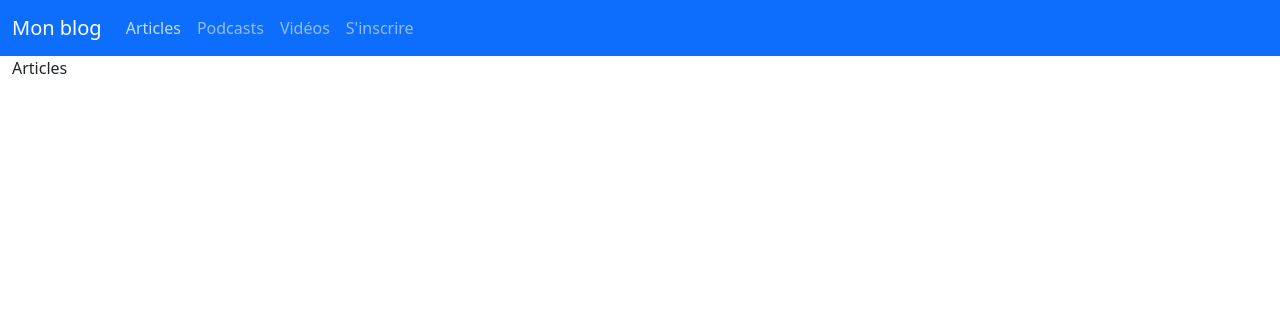
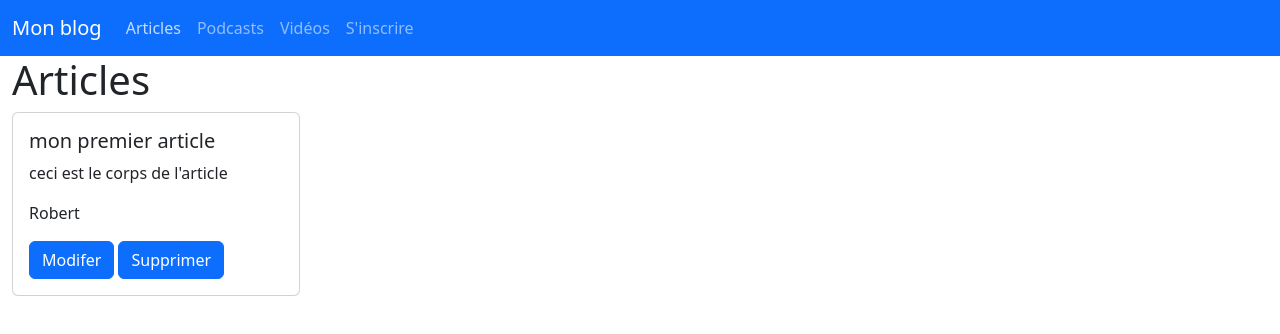
Before and after one commit to Tomus69/2i-exo-api, a plain HTML site: page index.html in a window 1280 px wide. Both pictures are taken after a click on the link "Articles". Drawn offline with nearby package versions, Linux system fonts and the light colour scheme.

Commit message:
Add indexedDB

```diff
--- /dev/null
+++ b/components/Articles.js
@@ -0,0 +1,65 @@
+export default function getArticles() {
+    const request = window.indexedDB.open("articles", 1);
+    const articlesCard = document.querySelector('#articles');
+
+    request.onsuccess = (event) => {
+        const articles = [];
+        const db = event.target.result;
+
+        const store = db.transaction("articles", "readonly").objectStore("articles");
+
+        store.openCursor().onsuccess = (e) => {
+            const cursor = e.target.result;
+            if (cursor) {
+                articles.push(cursor.value);
+                cursor.continue();
+            } else {
+                articles.forEach(element => {
+                    const parent = document.createElement("div");
+                    parent.innerHTML = `
+                        <div class="card" style="width: 18rem;">
+                            <div class="card-body">
+                                <h5 class="card-title">${element.title}</h5>
+                                <p class="card-text">${element.text}</p>
+                                <p class="card-text">${element.author}</p>
+                                <a id="button-update" href="#" class="btn btn-primary">Modifer</a>
+                                <a id="button-delete" href="#" class="btn btn-primary">Supprimer</a>
+                            </div>
+                        </div>
+                    `;
+                    articlesCard.appendChild(parent);
+                    const deleteButton = document.querySelector("#button-delete");
+                    deleteButton.addEventListener('click', () => {
+                        deleteArticle(element.id);
+                    });
+                });
+            }
+        }
+    }
+    request.onerror = (event) => {
+        console.log('ERROR :', event);
+    }
+}
+
+export function deleteArticle(id = 1) {
+    const request = window.indexedDB.open("articles", 1);
+
+    request.onsuccess = (event) => {
+        console.log('success');
+        const db = event.target.result;
+
+        const store = db.transaction("articles", "readwrite").objectStore("articles");
+        const req = store.delete(id);
+
+        req.onsuccess = () => {
+            console.log('DELETE SUCCESS :', id);
+            window.location.reload();
+        }
+        req.onerror = (e) => {
+            console.log('DELETE ERROR :', e);
+        }
+    }
+    request.onerror = (e) => {
+        console.log('REQUEST ERROR :', e);
+    }
+}
--- a/components/Form.js
+++ b/components/Form.js
@@ -1,3 +1,4 @@
+export default function getForm() {
     const submitForm = document.querySelector('#my-form');
     const name = document.querySelector("#inputName");
     const lastname = document.querySelector("#inputLastname");
@@ -17,3 +18,4 @@ submitForm.addEventListener('submit', (e) => {
         };
         console.log('SUBMIT :', payload);
     });
+}
--- a/components/SearchAddress.js
+++ b/components/SearchAddress.js
@@ -1,3 +1,4 @@
+export default function getAddress() {
     const address = document.querySelector("#inputAddress");
     const list = document.querySelector("#datalistOptions");
 
@@ -21,3 +22,4 @@ address.addEventListener('input', (e) => {
                 }
             });
     });
+}
--- a/components/WebCam.js
+++ b/components/WebCam.js
@@ -1,7 +1,8 @@
-let camera_button = document.querySelector("#start-camera");
-let video = document.querySelector("#video");
-let click_button = document.querySelector("#click-photo");
-let canvas = document.querySelector("#canvas");
+export default function getWebCam() {
+	const camera_button = document.querySelector("#start-camera");
+	const video = document.querySelector("#video");
+	const click_button = document.querySelector("#click-photo");
+	const canvas = document.querySelector("#canvas");
 	const image_input = document.querySelector("#inputPicture");
 
 	camera_button.addEventListener('click', function(e) {
@@ -20,7 +21,7 @@ camera_button.addEventListener('click', function(e) {
 	click_button.addEventListener('click', function(e) {
 		e.preventDefault();
 		   canvas.getContext('2d').drawImage(video, 0, 0, canvas.width, canvas.height);
-   	let image_data_url = canvas.toDataURL('image/jpeg');
+		   const image_data_url = canvas.toDataURL('image/jpeg');
 
 		image_input.setAttribute('value', image_data_url);
 		document.querySelector("#display-image").style.backgroundImage = `url(${image_data_url})`;
@@ -28,3 +29,4 @@ click_button.addEventListener('click', function(e) {
 		   // data url of the image
 		   console.log(image_data_url);
 	});
+}
--- a/index.html
+++ b/index.html
@@ -53,5 +53,6 @@ crossorigin="anonymous"></script>
 <script src="./components/WebCam.js" type="module"></script>
 <script src="./components/SearchAddress.js" type="module"></script>
 <script src="./components/Form.js" type="module"></script>
+<script src="./components/Articles.js" type="module"></script>
 </body>
 </html>
--- a/router.js
+++ b/router.js
@@ -2,6 +2,10 @@ import {Articles} from "./views/Articles.js";
 import {Podcasts} from "./views/Podcasts.js";
 import {Videos} from "./views/Videos.js";
 import {SignUp} from "./views/SignUp.js";
+import getArticles from "./components/Articles.js";
+import getWebCam from "./components/WebCam.js";
+import getAddress from "./components/SearchAddress.js";
+import getForm from "./components/Form.js";
 
 export class Router {
     routes;
@@ -21,7 +25,7 @@ export class Router {
 
     start() {
         // affichage d'une page par défaut
-        this.contentContainer.innerHTML = (new this.routes.signUp).html()
+        this.contentContainer.innerHTML = (new this.routes.articles).html()
 
         // Ecoute l'événement du click sur les menus et affiche la page correspondante
         this.menus.forEach((menu) => {
@@ -37,6 +41,48 @@ export class Router {
             case 'Articles':
                 const articles = new this.routes.articles
                 this.display(articles.html())
+                let request = window.indexedDB.open("articles", 1)
+                request.onsuccess = (event) => {
+                    console.log('success');
+                }
+                request.onupgradeneeded = function(event) {
+                    let db = event.target.result;
+                    let articles = [
+                        {
+                            id:1,
+                            title: "mon premier article",
+                            text: "ceci est le corps de l'article",
+                            author: "Robert"
+                        }
+                    ]
+
+                    // Crée un objet de stockage pour cette base de données
+                    // Possibilité de générer les id avec l'option autoIncrement
+                    let objectStore = db.createObjectStore("articles", { keyPath: "id" });
+
+                    //Créer un index pour rechercher les articles par auteur
+                    objectStore.createIndex("authorIndex", "author", { unique: false });
+
+                    //Créer un index pour rechercher les articles par titre (le titre doit être unique)
+                    objectStore.createIndex("titleIndex", "title", { unique: true });
+
+                    // S'assurer que l'objet de stockage a fini de se créer avant de continuer
+                    objectStore.transaction.oncomplete = function(event) {
+                        // Stocker les valeurs dans le nouvel objet de stockage.
+                        let transaction = db.transaction(["articles"], "readwrite")
+                        let articleObjectStore = transaction.objectStore("articles");
+                        for (let i in articles) {
+                            articleObjectStore.add(articles[i]);
+                        }
+                        transaction.oncomplete = (event) => {
+                            alert("All done!");
+                        }
+                    }
+                };
+                request.onerror = (event) => {
+                    console.log('error')
+                }
+                getArticles();
                 break;
             case 'Podcasts':
                 const podcasts = new this.routes.podcasts
@@ -49,6 +95,9 @@ export class Router {
             case "S'inscrire":
                 const signUp = new this.routes.signUp
                 this.display(signUp.html())
+                getWebCam();
+                getAddress();
+                getForm();
                 break
         }
     }
--- a/views/Articles.js
+++ b/views/Articles.js
@@ -5,7 +5,8 @@
 export class Articles {
     html() {
         return `
-        <p>Articles</p>
+        <h1>Articles</h1>
+        <div id="articles"></div>
         `
     }
 }
```
Lines whose indentation alone changed are shown as unchanged.
